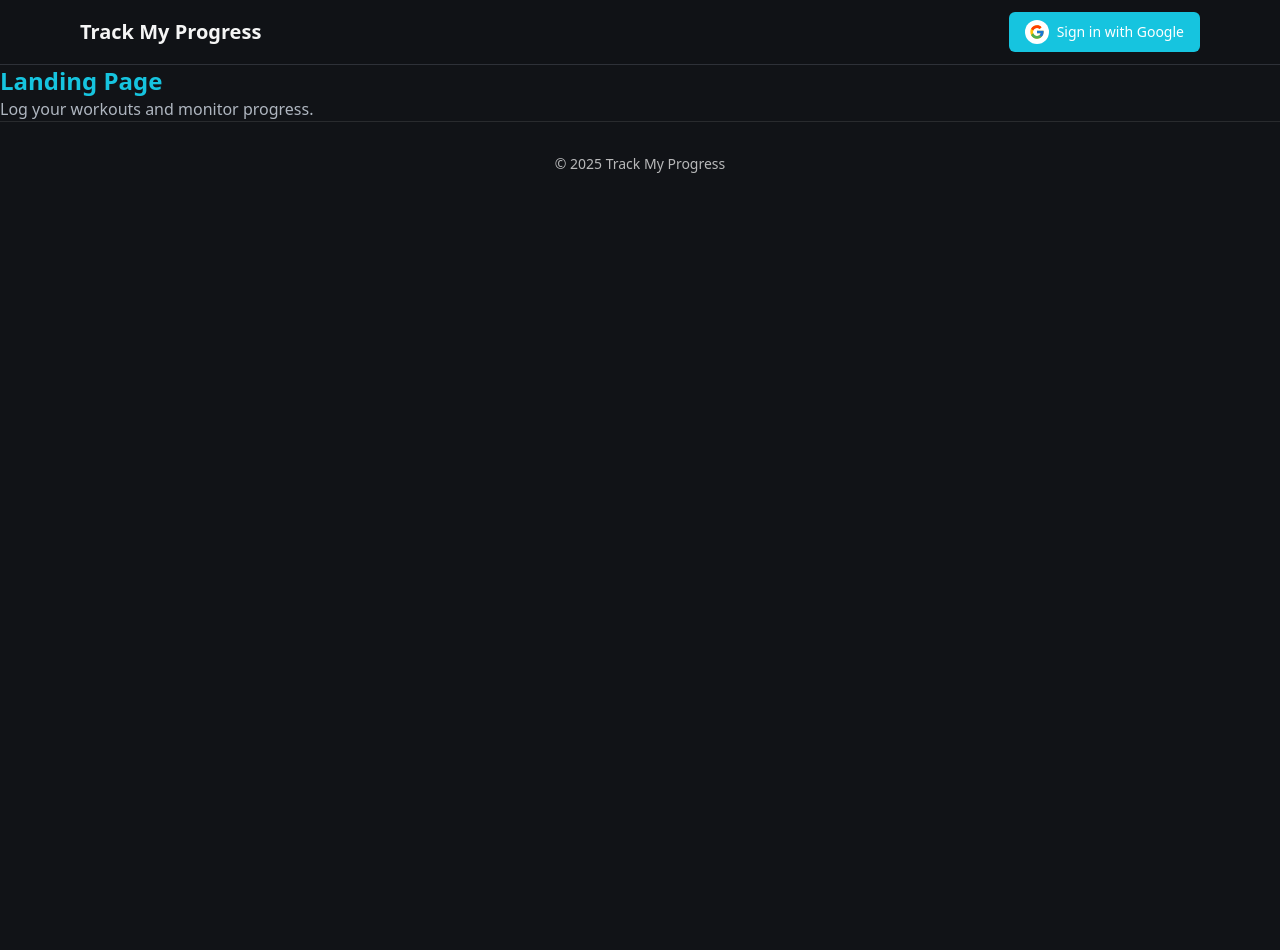
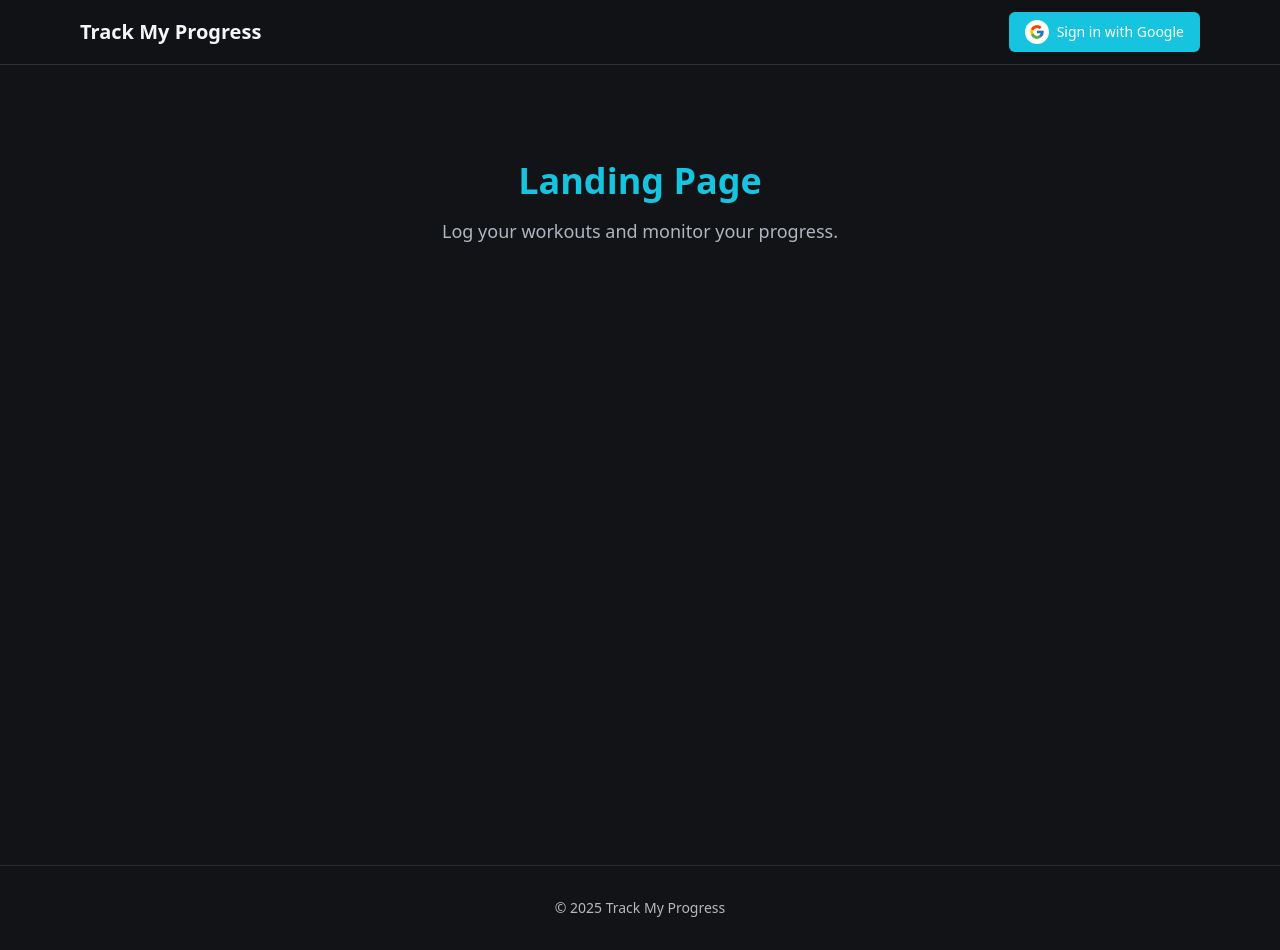
Before and after one commit to mace-akkari/trackmyprogr, a Next.js app: page / in a window 1280 px wide. Before the commit the page ends 800 px from the top, so only its background shows below. Built offline with nearby package versions, Linux system fonts and the light colour scheme; no server answers.

Commit message:
feat: add page templates for users

```diff
--- /dev/null
+++ b/app/dashboard/page.tsx
@@ -0,0 +1,10 @@
+import { LogoutButton } from "@/components/auth/LogoutButton";
+
+export default function DashboardPage() {
+  return (
+    <main className="max-w-2xl mx-auto p-6 space-y-4">
+      <h1 className="text-2xl font-bold">Dashboard</h1>
+      <LogoutButton />
+    </main>
+  );
+}
--- a/app/page.tsx
+++ b/app/page.tsx
@@ -1,10 +1,12 @@
 export default function Home() {
   return (
-    <div>
-      <h1 className="text-2xl font-bold text-primary">Landing Page</h1>
-      <p className="text-muted-foreground">
-        Log your workouts and monitor progress.
-      </p>
-    </div>
+    <main className="min-h-dvh bg-background text-text">
+      <div className="mx-auto max-w-6xl px-4 py-24 text-center">
+        <h1 className="text-4xl font-bold text-primary">Landing Page</h1>
+        <p className="mt-4 text-lg text-muted-foreground">
+          Log your workouts and monitor your progress.
+        </p>
+      </div>
+    </main>
   );
 }
```
